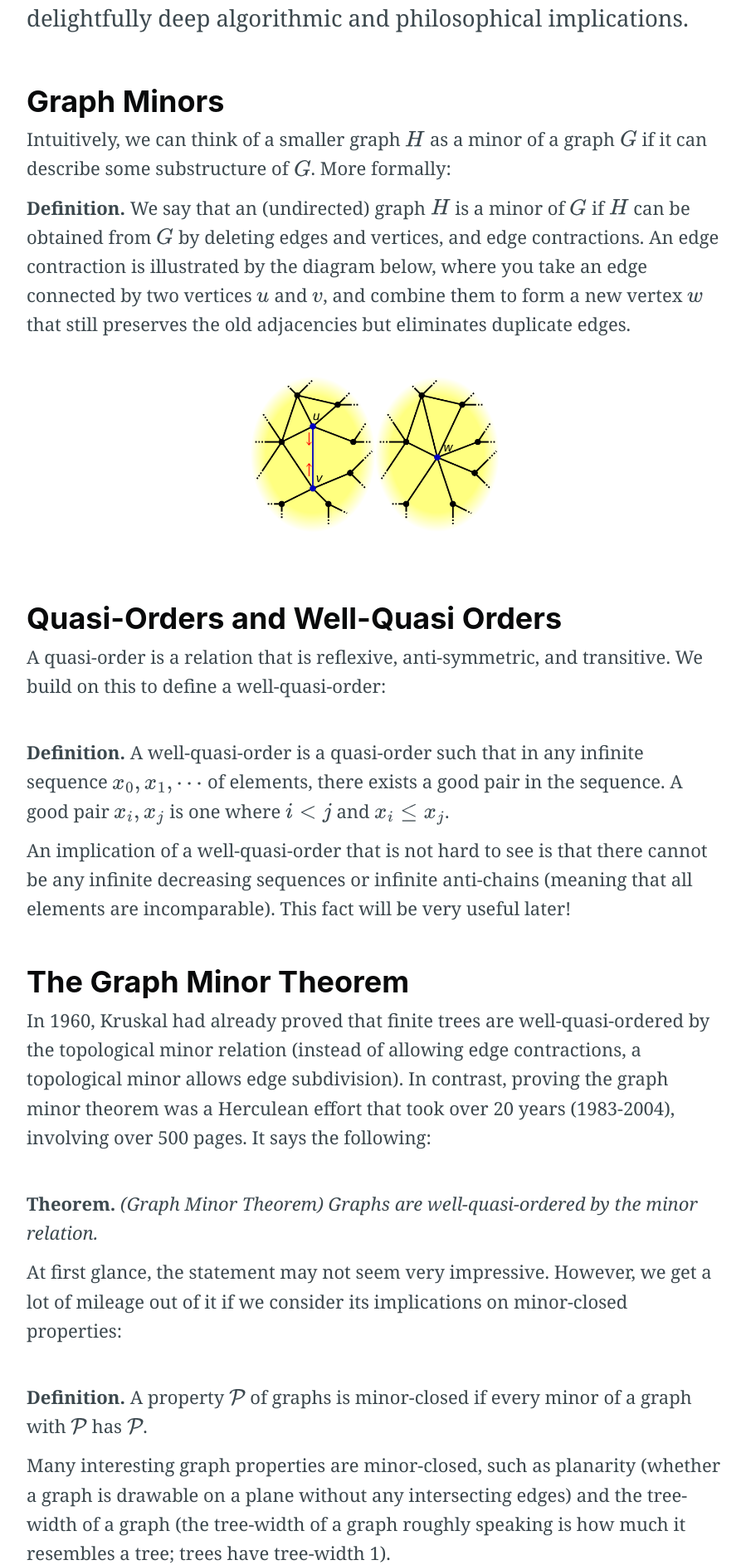
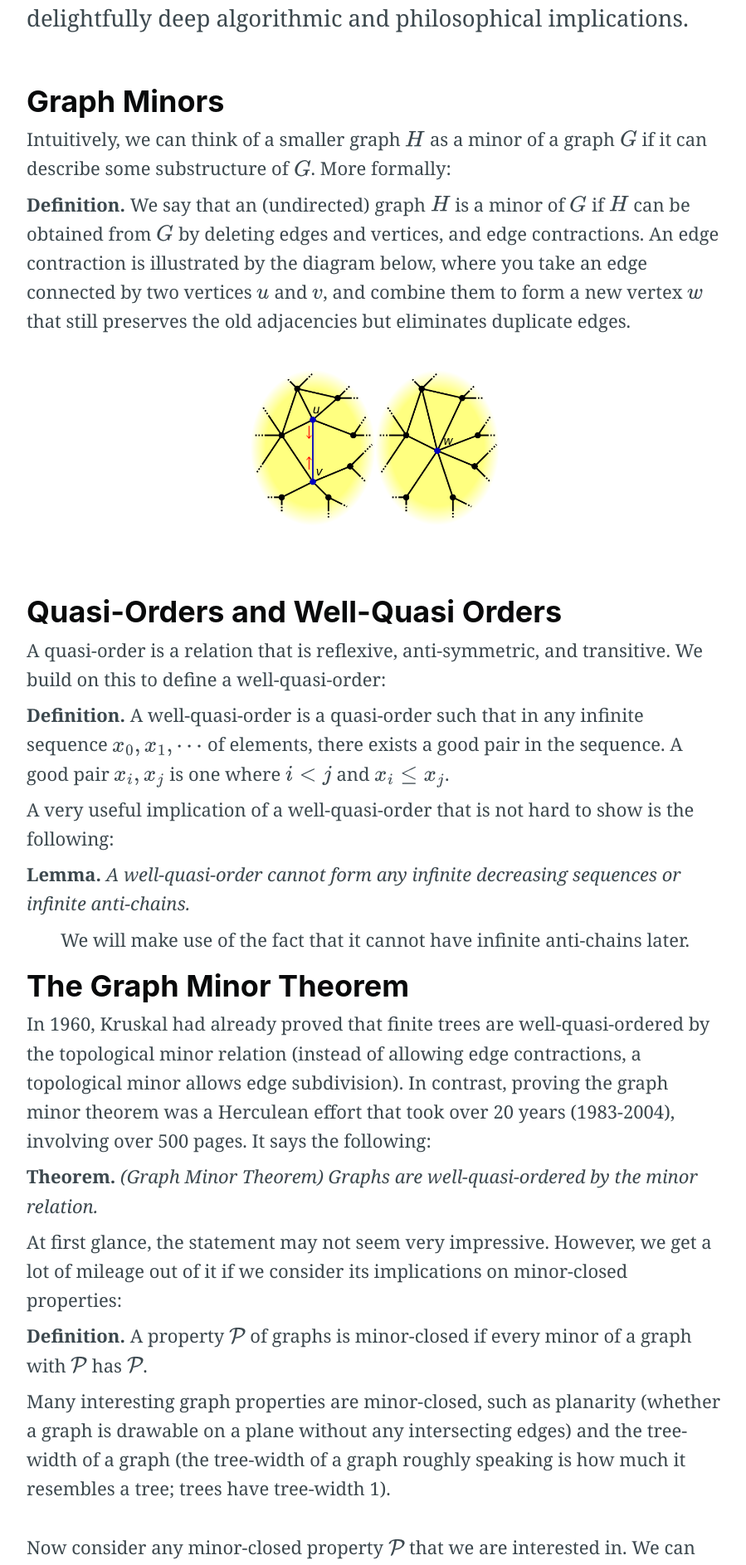
Before and after one commit to fanpu/blog, a Jekyll site: the page built from _posts/2022-06-01-the-delightful-consequences-of-the-graph-minor-theorem.markdown, in a window 1280 px wide. Shown: the part 1188-3074 px from the top of the page at 83% size, without its empty margins (188-1087 px from the left). Built offline with Jekyll 4.4.1, drawn with Linux system fonts in a browser that asks for light colours; nearby versions of some CDN libraries; comment, search, counter and statistics services are not loaded.

Commit message:
update formatting slightly

```diff
--- a/_layouts/post.html
+++ b/_layouts/post.html
@@ -21,7 +21,7 @@
 /* Not sure why it doesn't work when placed in main.scss, figure it out someday.. */
 .theorem {
     display: block;
-    margin: 12px 0;
+    margin: 8px 0;
     font-style: italic;
 }
 .theorem:before {
@@ -31,7 +31,7 @@
 }
 .lemma {
     display: block;
-    margin: 12px 0;
+    margin: 8px 0;
     font-style: italic;
 }
 .lemma:before {
@@ -41,7 +41,7 @@
 }
 .proof {
     display: block;
-    margin: 12px 0;
+    margin: 8px 0;
     font-style: normal;
 }
 .proof:before {
@@ -54,7 +54,7 @@
 }
 .definition {
     display: block;
-    margin: 12px 0;
+    margin: 8px 0;
     font-style: normal;
 }
 .definition:before {
--- a/_posts/2022-06-01-the-delightful-consequences-of-the-graph-minor-theorem.markdown
+++ b/_posts/2022-06-01-the-delightful-consequences-of-the-graph-minor-theorem.markdown
@@ -27,41 +27,53 @@
 ![Edge Contraction](/assets/images/posts/edge_contraction.png){: width="300px" }
 
 ## Quasi-Orders and Well-Quasi Orders
+<div>
 A quasi-order is a relation that is reflexive, anti-symmetric, and transitive.
 We build on this to define a well-quasi-order:
+</div>
 
 <div class="definition">
 A well-quasi-order is a quasi-order such that in any infinite sequence \(x_0, x_1, \cdots\) of elements, there exists a good pair in the sequence.
 A good pair \(x_i, x_j\) is one where \(i < j\) and \(x_i \leq x_j\).
 </div>
 
-An implication of a well-quasi-order that is not hard to see is that there cannot be any infinite decreasing
-sequences or infinite anti-chains (meaning that all elements are incomparable).
-This fact will be very useful later!
+<div>
+A very useful implication of a well-quasi-order that is not hard to show is the following:
+</div>
+<div class="lemma">
+A well-quasi-order cannot form any infinite decreasing sequences or infinite anti-chains.
+</div>
+
+<div>
+We will make use of the fact that it cannot have infinite anti-chains later.
+</div>
 
 ## The Graph Minor Theorem
+<div>
 In 1960, Kruskal had already proved that finite trees are well-quasi-ordered by the topological minor relation (instead of allowing edge contractions, a topological minor allows edge subdivision).
 In contrast, proving the graph minor theorem was a Herculean effort that took over 20 years (1983-2004), involving over 500 pages. It says the following:
+</div>
 
 <div class="theorem">
 (Graph Minor Theorem) Graphs are well-quasi-ordered by the minor relation.
 </div>
 
+<div>
 At first glance, the statement may not seem very impressive. However, we get a lot of mileage out of it if we consider its implications on minor-closed properties:
+</div>
 
 <div class="definition">
 A property \(\mathcal{P}\) of graphs is minor-closed if every minor of a graph with \(\mathcal{P}\) has \(\mathcal{P}\).
 </div>
 
+<div>
 Many interesting graph properties are minor-closed, such as planarity (whether a graph is drawable on a plane without any intersecting edges) and the tree-width of a graph (the tree-width of a graph roughly speaking is how much it resembles a tree; trees have tree-width 1).
-
-<div>
+<br>
+<br>
 Now consider any minor-closed property \(\mathcal{P}\) that we are interested in.
 We can define the (possibly infinite) set \(\mathsf{Forb(\mathcal{P})} \) to contain all graphs without property \(\mathcal{P}\). We can think of these as all the bad graphs
 where if a graph \(G\) contained any of them as a minor, then we are sad as \(G\) will not have property \(\mathcal{P}\).
-</div>
-
-<div>
+<br>
 <br>
 Furthermore, we can further reduce the characterization of this bad set by only considering keeping the
 smallest representative of each chain (i.e pairwise comparable elements).
```
